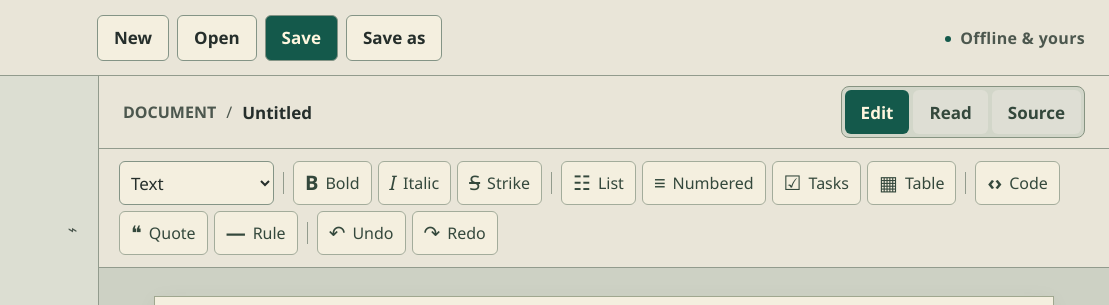
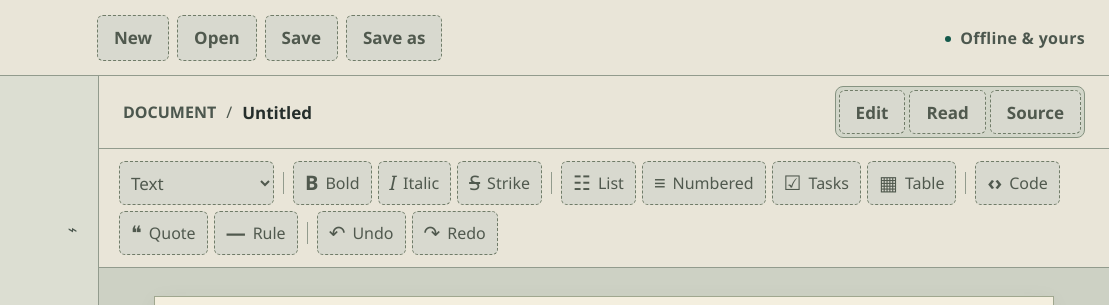
Before and after one commit to priestkos/mdlite, a website built with Vite: page index.html in a window 1280 px wide. Shown: the top 305 px of the page, 171-1280 px from the left. Built offline with nearby package versions, Linux system fonts and the light colour scheme.

Commit message:
fix: distinguish disabled controls with legible dashed styling

```diff
--- a/src/accessibility.css
+++ b/src/accessibility.css
@@ -79,6 +79,20 @@ button:hover:not(:disabled) { background: #cbdac8; color: #173e33; }
 #status { overflow-wrap: anywhere; }
 .statusbar > div:last-child { flex: none; }
 .error { color: #8c231b; }
+/* Keep unavailable actions distinct without making their labels faint. */
+.file-actions button:disabled,
+.file-actions button[data-action=save]:disabled,
+.modes button:disabled,
+.modes button.selected:disabled,
+.toolbar button:disabled,
+.toolbar button.active:disabled,
+.toolbar select:disabled {
+  color: #50594e;
+  background: #d8d9cf;
+  border: 1px dashed #707c68;
+  box-shadow: none;
+  cursor: not-allowed;
+}
 @media (max-width: 1000px) {
   .sidebar { width: 215px; padding: 20px 14px; }
   .brand { width: auto; }
```
Also changed, not shown: tests/accessibility.spec.cjs (+10 -0 lines).
